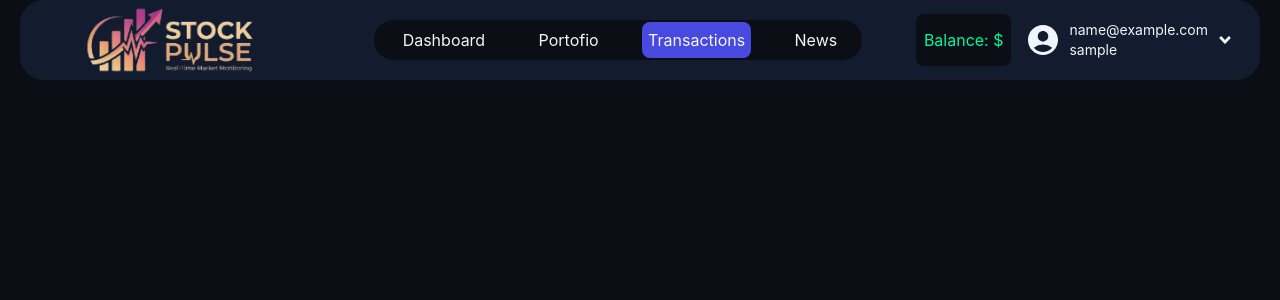
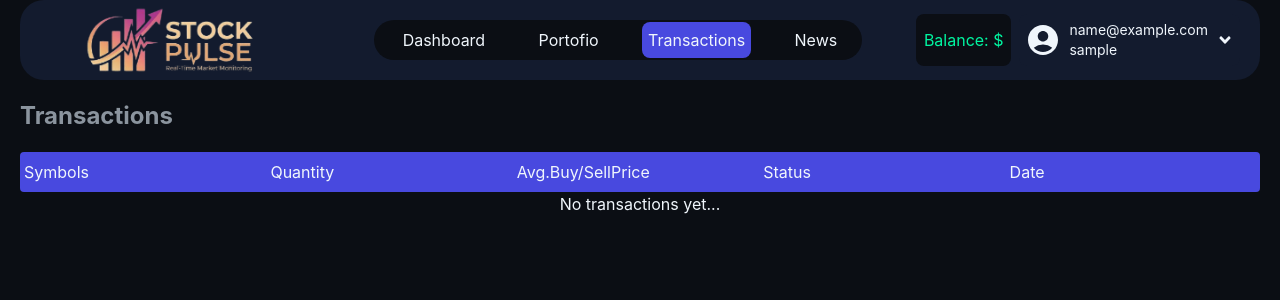
Before and after one commit to Abnormal03/stock-pulse-frontend, a React (Vite) app: page /transactions in a window 1280 px wide. Shown: the top 300 px of the page. Built offline with nearby package versions, Linux system fonts and the light colour scheme; sample sign-in values are in the browser's storage.

Commit message:
WIP: working on TransactionPage

```diff
--- a/src/App.jsx
+++ b/src/App.jsx
@@ -9,6 +9,7 @@ import Login from "./pages/loginPage";
 import { BrowserRouter, Navigate, Route, Routes, useLocation } from "react-router-dom";
 import PortfolioPage from "./pages/PortfolioPage";
 import useDashboard from "./hooks/useDashboard";
+import Transactions from "./pages/Transactions";
 
 const RenderHeader = ({ state, userBalance }) => {
 
@@ -49,6 +50,9 @@ function App() {
           element={state.user ? <Dashboard useDashboard={dashboard} /> : <Navigate to={"/"} />}
         />
         <Route path="/portfolio" element={state.user ? <PortfolioPage userBalance={userBalance} useDashboard={dashboard} /> : <Navigate to={"/"} />} />
+
+
+        <Route path="/transactions" element={state.user ? <Transactions /> : <Navigate to={"/"} />} />
       </Routes>
     </BrowserRouter>
   );
--- /dev/null
+++ b/src/hooks/useTransaction.jsx
@@ -0,0 +1,31 @@
+import { useState } from "react"
+
+export const useTransactions = () => {
+    const [transaction, setTransactions] = useState([]);
+
+    const [isLoading, setIsloading] = useState(null);
+    const [error, setError] = useState(null);
+
+    const getTransactions = async () => {
+        setIsloading(true);
+        setError(null)
+        try {
+            const user = JSON.parse(localStorage('user'));
+
+            const response = await fetch(`/api/transactions`, {
+                headers: {
+                    autorizations: `Bearer ${user ? user.token : ""}`,
+                }
+            })
+
+            const json = await response.json();
+
+            setTransactions(json);
+        } catch (error) {
+            setError(error.error);
+            setTransactions([]);
+        } finally {
+            setIsloading(false);
+        }
+    }
+}
--- /dev/null
+++ b/src/pages/Transactions.jsx
@@ -0,0 +1,43 @@
+import React, { useState } from 'react'
+
+const Transactions = () => {
+    const [transactions, setTransactions] = useState([]);
+
+
+
+    return (
+        <div className='text-text-main w-full h-fit flex justify-center py-5 px-2 md:p-5 flex-col items-center md:items-baseline gap-5'>
+            <p className='text-text-dim font-bold text-2xl'>Transactions</p>
+
+            <div className='overflow-x-auto w-full '>
+                {transactions.length >= 0 && (
+                    <div className='grid grid-cols-5 min-w-150 bg-active-icon py-2 px-1 rounded-sm'>
+                        <p>Symbols</p>
+                        <p>Quantity</p>
+                        <p>Avg.Buy/SellPrice</p>
+                        <p>Status</p>
+                        <p>Date</p>
+                    </div>
+                )}
+
+                <div className='flex flex-col'>
+                    {transactions.length === 0 ? <p className='text-center'>No transactions yet...</p> : (
+                        transactions.map(transaction => (
+                            <div className={`${transaction.status === 'buy' ? "bg-pulse-green" : "bg-bear-red"}`}>
+                                <div className={`grid grid-cols-5 ml-1 p-2 border-b`}>
+                                    <p>{transaction.symbol}</p>
+                                    <p>{transaction.quantity}</p>
+                                    <p>{transaction.price}</p>
+                                    <p>{transaction.status}</p>
+                                    <p>{transaction.date}</p>
+                                </div>
+                            </div>
+                        ))
+                    )}
+                </div>
+            </div>
+        </div>
+    )
+}
+
+export default Transactions
```
